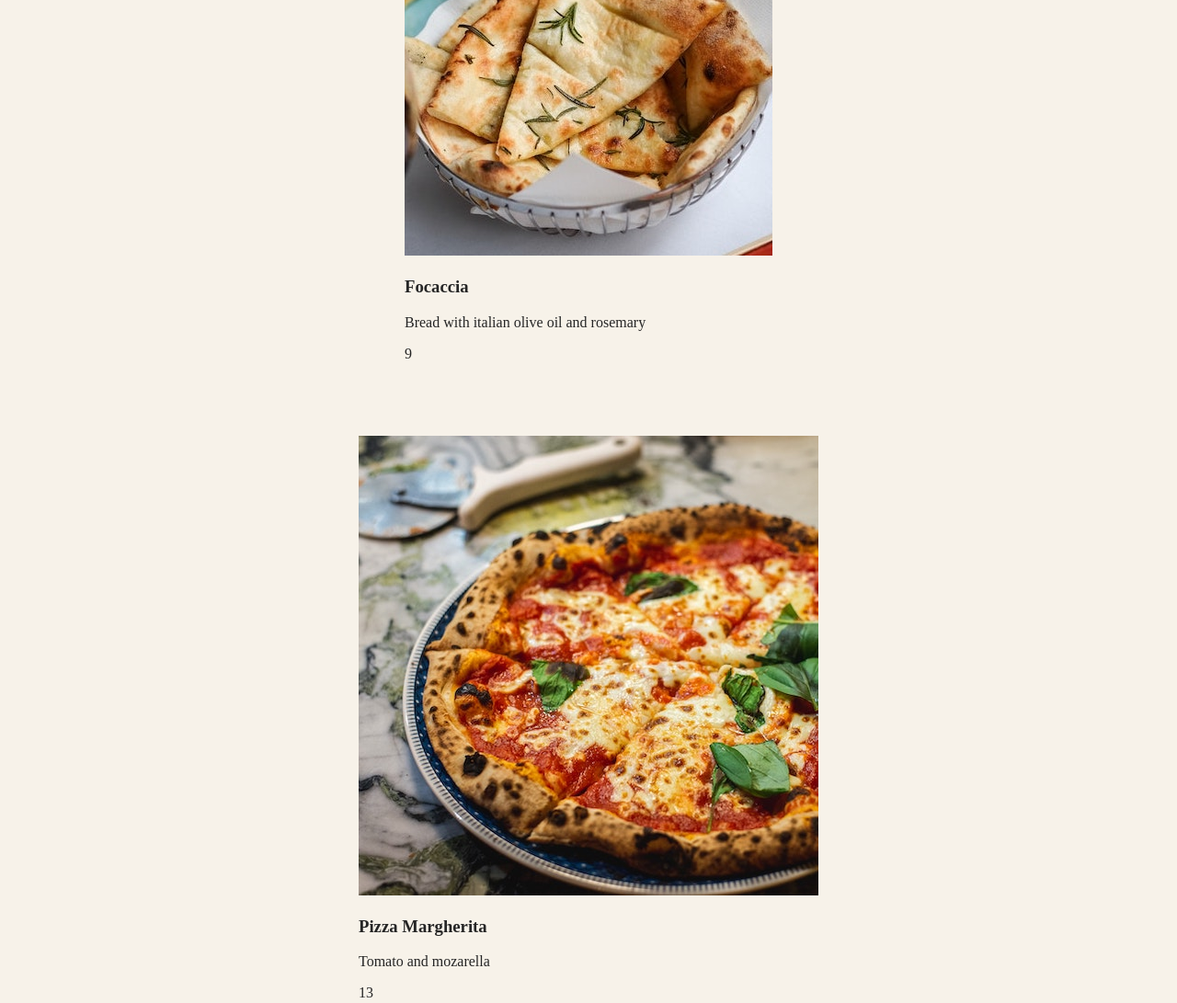
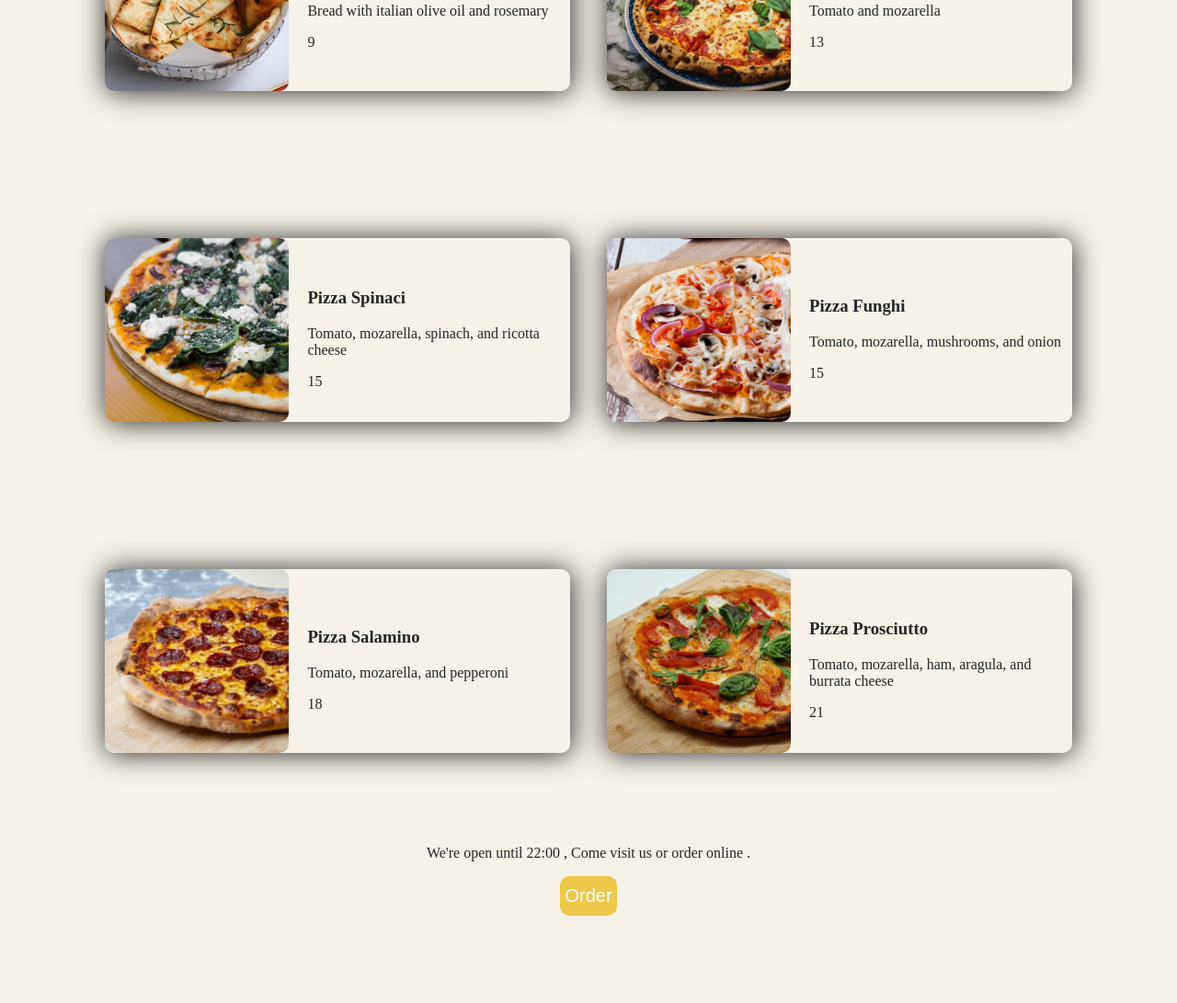
Before and after one commit to Lea-rn/pizza----menu, a React app in the folder pizza/: page / in a window 1280 px wide. Shown: the part 553-1644 px from the top of the page at 92% size. Built offline with nearby package versions, Linux system fonts and the light colour scheme; a web font is replaced by a local one.

Commit message:
conditional rendering (&&)

```diff
--- a/pizza/src/index.js
+++ b/pizza/src/index.js
@@ -73,24 +73,33 @@ function Header() {
 }
 
 function Menu() {
+  const pizzas = pizzaData;
+  // const pizzas = [];
+  const numPizzas = pizzas.length; /// 0
   return (
     <main className="menu">
       <h2>Our menu </h2>
 
-      {pizzaData.map((ele) => {
-        return <Pizza pizzaObj={ele} />;
-      })}
+      {numPizzas > 0 && (
+        <div className="pizza-container">
+          {pizzas.map((ele) => {
+            return <Pizza pizzaObj={ele} key={ele.ingredients} />;
+          })}
+        </div>
+      )}
     </main>
   );
 }
 
 function Pizza(props) {
   return (
-    <div>
+    <div className="pizza-card">
       <img src={props.pizzaObj.photoName} alt={props.pizzaObj.name} />
-      <h3>{props.pizzaObj.name} </h3>
-      <p>{props.pizzaObj.ingredients}</p>
-      <span>{props.pizzaObj.price + 3}</span>
+      <div>
+        <h3>{props.pizzaObj.name} </h3>
+        <p>{props.pizzaObj.ingredients}</p>
+        <span>{props.pizzaObj.price + 3}</span>
+      </div>
     </div>
   );
 }
@@ -105,7 +114,17 @@ function Footer() {
   console.log(isOpen);
 
   return (
-    <footer> {new Date().toLocaleDateString()}. We're currently open </footer>
+    <footer>
+      {isOpen && (
+        <div>
+          <p>
+            We're open until {closeHour}:00 , Come visit us or order online
+            .{" "}
+          </p>
+          <button className="btn">Order</button>
+        </div>
+      )}
+    </footer>
   );
 }
 
--- a/pizza/src/style.css
+++ b/pizza/src/style.css
@@ -1,9 +1,11 @@
+@import url("https://fonts.googleapis.com/css2?family=Bitcount+Prop+Single:wght@100..900&family=Codystar:wght@300;400&family=Manrope:wght@200..800&family=Monoton&family=Mozilla+Headline:wght@200..700&family=Open+Sans:ital,wght@0,300..800;1,300..800&family=Pixelify+Sans:wght@400..700&family=Playwrite+NO:wght@100..400&family=Press+Start+2P&family=Roboto+Mono:ital,wght@0,100..700;1,100..700&family=Roboto:ital,wght@0,100..900;1,100..900&display=swap");
+
 body {
-  padding: 3.2rem;
   padding-bottom: 6rem;
   color: #252525;
   background-color: #f7f2e9;
   border-bottom: 1.6rem solid #edc84b;
+  font-family: "Playwrite NO", cursive;
 }
 .app-title {
   color: #edc84b;
@@ -25,7 +27,41 @@ footer {
 }
 
 .btn {
-  background-color: blueviolet;
+  background-color: #edc84b;
   color: white;
   padding: 10px;
+  border: transparent;
+  padding: 10px 5px;
+  border-radius: 10px;
+  transition: 1s;
+  font-size: 20px;
+  cursor: pointer;
 }
+
+.btn:hover {
+  transform: scale(1.1, 1.1);
+}
+
+.pizza-card img {
+  height: 200px;
+  margin-right: 20px;
+  border-radius: 10px;
+}
+
+.pizza-card {
+  display: flex;
+  flex-direction: row;
+  align-items: center;
+  width: 40%;
+  margin: 80px 20px;
+  box-shadow: 1px 1px 30px;
+  border-radius: 10px;
+  cursor: pointer;
+}
+
+.pizza-container {
+  display: flex;
+  flex-direction: row;
+  flex-wrap: wrap;
+  justify-content: center;
+}
```
